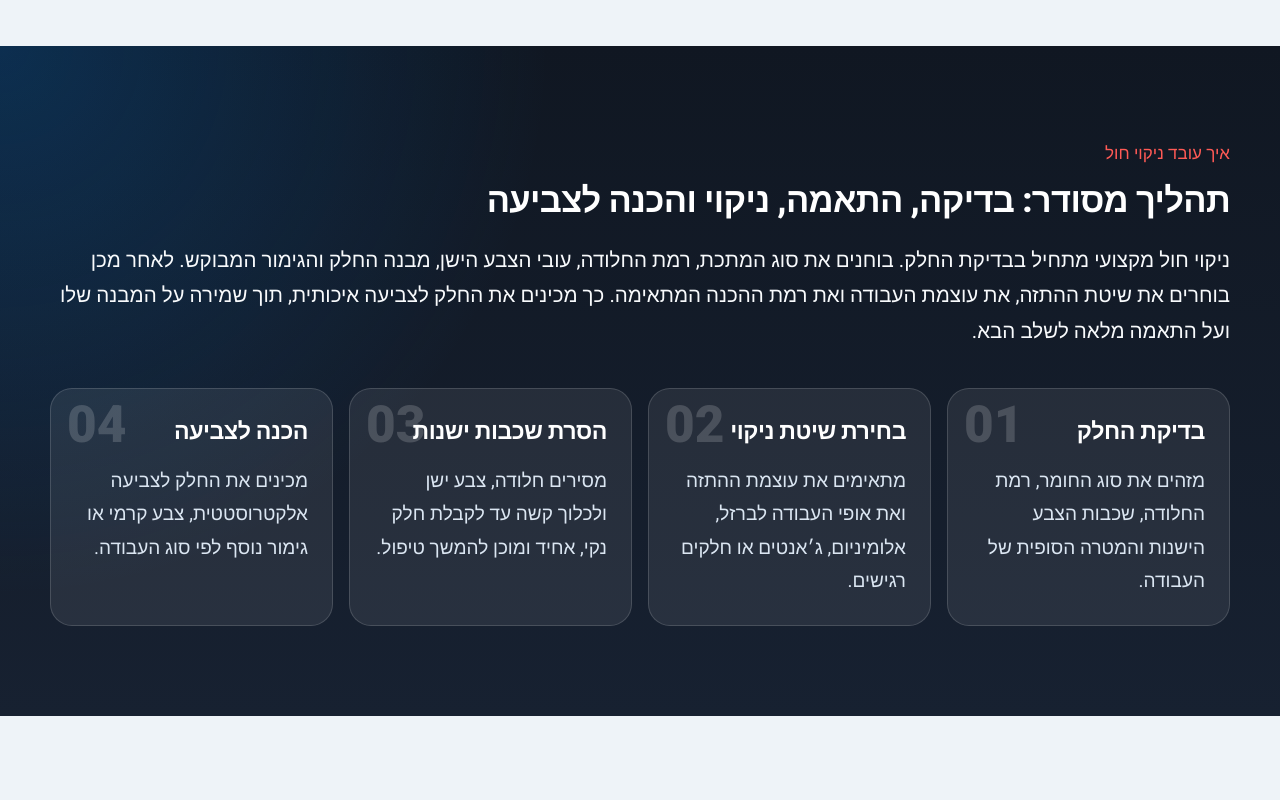
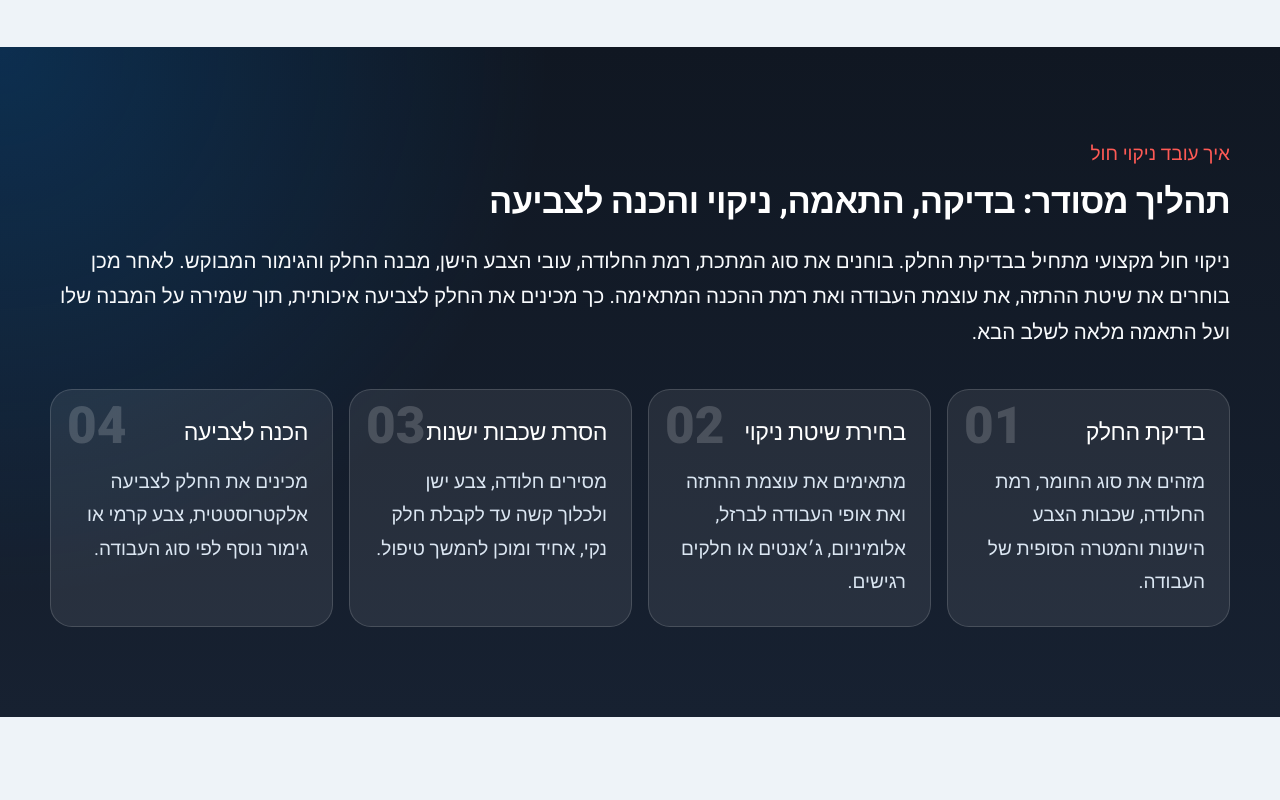
Before and after one commit to PrositesCoIl/rightek.co.il, a plain HTML site: page index.html in a window 1280 px wide. Shown: the part 1600-2400 px from the top of the page. Drawn offline with Linux system fonts and the light colour scheme.

Commit message:
Update index.html

```diff
--- a/index.html
+++ b/index.html
@@ -304,17 +304,17 @@
     h1 {
       font-size: clamp(1.95rem, 4vw, 3.85rem);
       max-width: 900px;
-      font-weight: 950;
+      font-weight: 700;
     }
 
     h2 {
       font-size: clamp(1.65rem, 2.7vw, 2.55rem);
-      font-weight: 930;
+      font-weight: 600;
     }
 
     h3 {
       font-size: clamp(1.22rem, 1.8vw, 1.5rem);
-      font-weight: 900;
+      font-weight: 500;
     }
 
     .hero p {
@@ -380,7 +380,7 @@
 
     .section-kicker {
       color: #ff5a55;
-      font-size:17px;
+      font-size:19px;
       margin-bottom: 10px;
       display: inline-block;
     }
```
